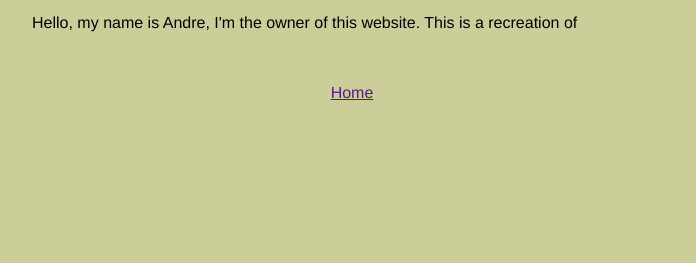
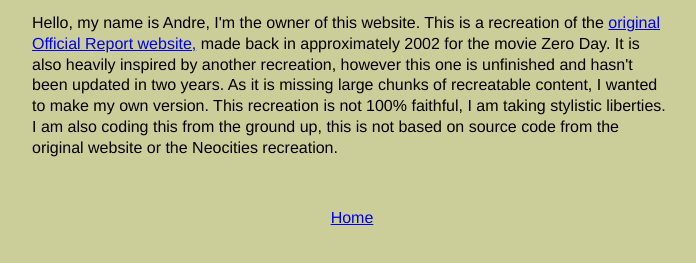
Before and after one commit to officialreport/officialreport.github.io, a plain HTML site: page about.html in a window 1280 px wide. Shown: the part 209-472 px from the top of the page, without its empty margins (26-722 px from the left). Drawn offline with Linux system fonts and the light colour scheme.

Commit message:
Update about.html

```diff
--- a/about.html
+++ b/about.html
@@ -12,10 +12,15 @@
 
     <h1>About This Website</h1>
 
-    <p>Hello, my name is Andre, I'm the owner of this website. This is a recreation of
+    <p>Hello, my name is Andre, I'm the owner of this website. This is a recreation of the
+      <a href="https://web.archive.org/web/20040826160957/http://www.officialreport.org/index.html">original Official Report website,</a>
+      made back in approximately 2002 for the movie Zero Day. It is also heavily inspired by another recreation, however this one is
+      unfinished and hasn't been updated in two years. As it is missing large chunks of recreatable content, I wanted to make my own
+      version. This recreation is not 100% faithful, I am taking stylistic liberties. I am also coding this from the ground up, this is
+      not based on source code from the original website or the Neocities recreation.
     </p>
 
-    <h5 style="margin-top:50px;"><a href="">Home</a></h5>
+    <h5 style="margin-top:50px;"><a href="/">Home</a></h5>
 
   </body>
 </html>
```
